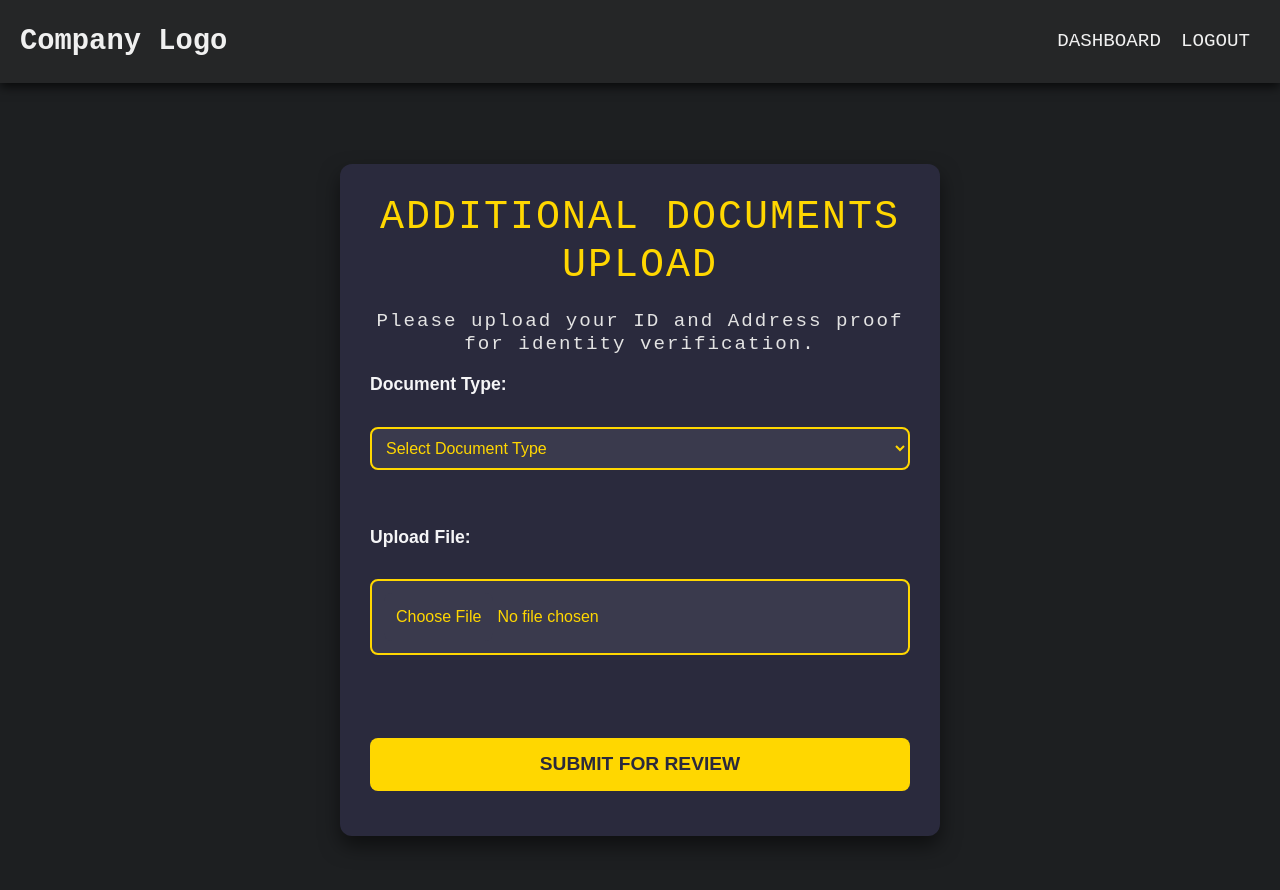
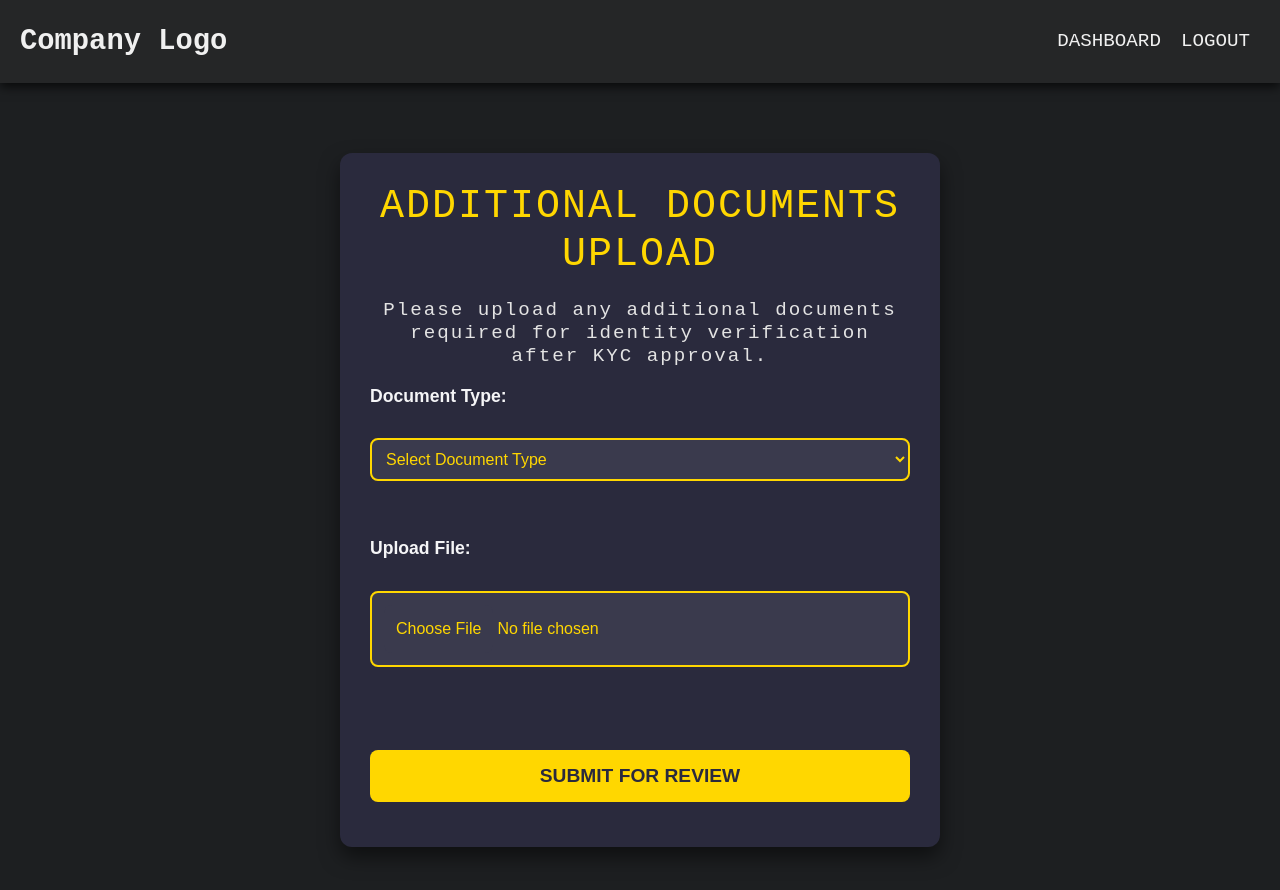
Before and after one commit to projectsbyMW/Fun-Projects, a React (Create React App) app in the folder MERN-Insurance-Project/front-end/: page /upload-additional in a window 1280 px wide. Shown: the top 890 px of the page. Built offline with nearby package versions, Linux system fonts and the light colour scheme; sample sign-in values are in the browser's storage.

Commit message:
Update Uploadadd.js

```diff
--- a/MERN-Insurance-Project/front-end/src/pages/Uploadadd.js
+++ b/MERN-Insurance-Project/front-end/src/pages/Uploadadd.js
@@ -87,7 +87,7 @@ export default function App() {
         <form onSubmit={onSubmit}>
             <h1>Additional Documents Upload</h1>
                 <div className="form-group">
-                    <h3>Please upload your ID and Address proof for identity verification.</h3>
+                    <h3>Please upload any additional documents required for identity verification after KYC approval.</h3>
                     <label htmlFor="documentType" >Document Type: </label>
                     <br />
                     <select id = "documentType" value={documentType} required
```
